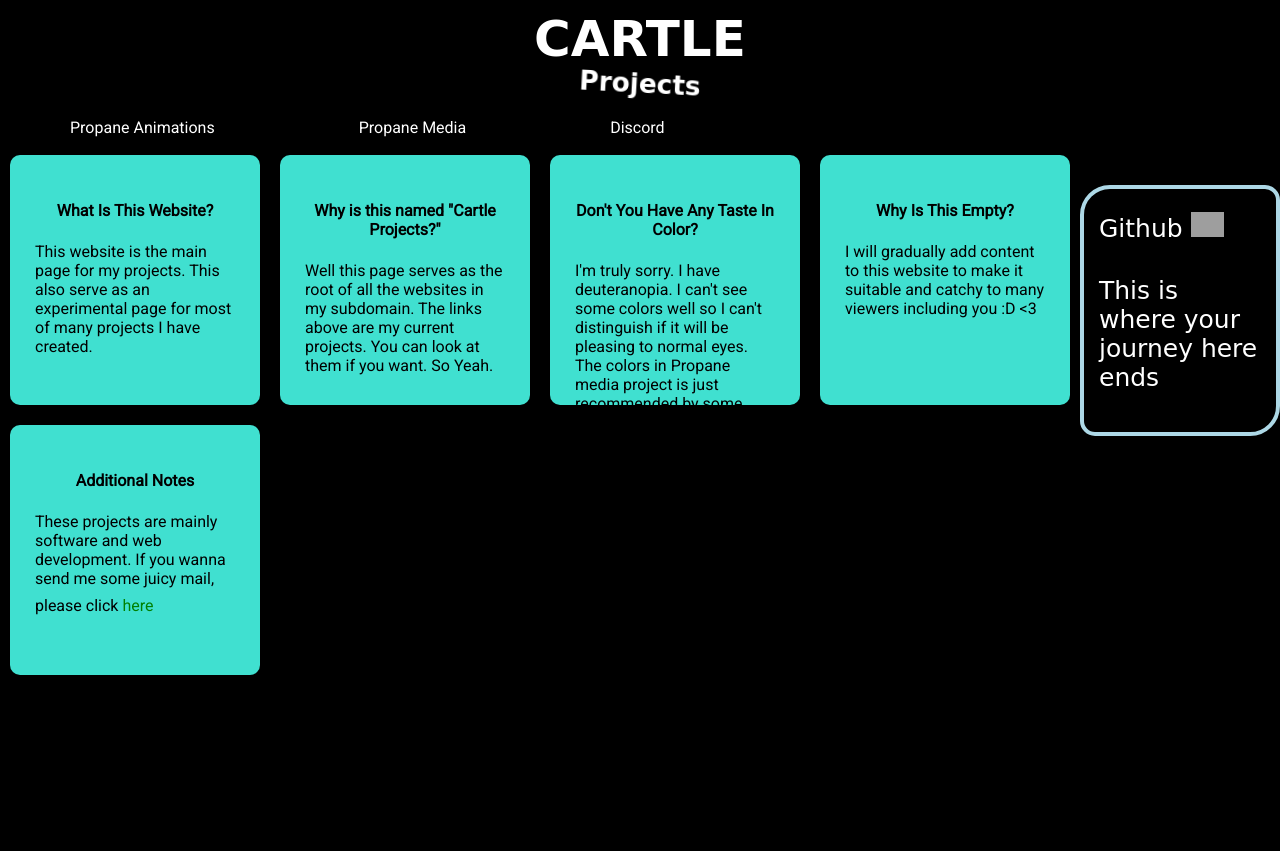
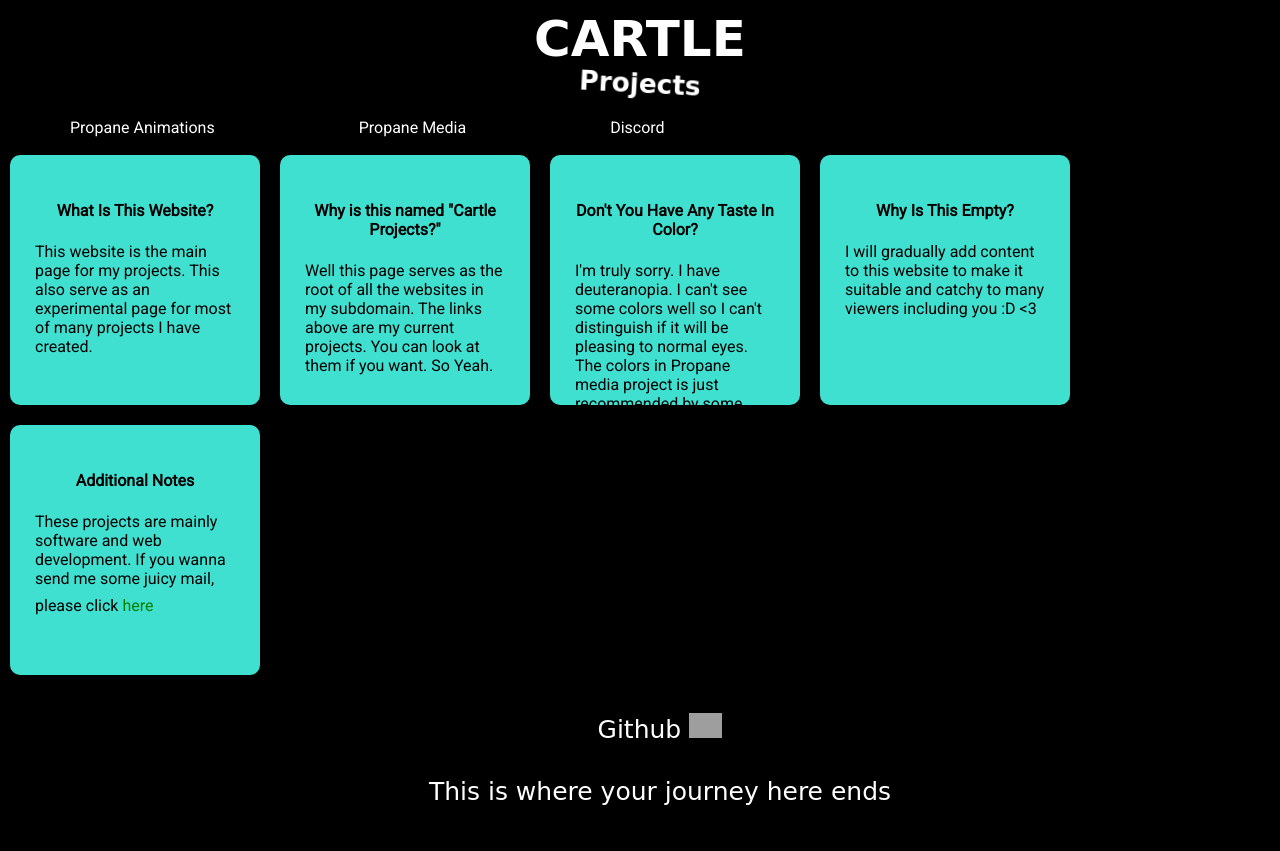
Before and after one commit to dhdomalaon/subwebproj, a plain HTML site: page index.html in a window 1280 px wide. Shown: the top 851 px of the page. Before the commit the page ends 800 px from the top, so only its background shows below. Drawn offline with nearby package versions, Linux system fonts and the light colour scheme; grey boxes are pictures that could not be loaded; a script that the page names is missing; a web font is replaced by a local one.

Commit message:
Update 1.5

```diff
--- a/assets/stylesheet.css
+++ b/assets/stylesheet.css
@@ -4,6 +4,21 @@ body {
     font-family: 'Roboto', sans-serif;
     padding: 0px;
     margin: 0px;
+}
+
+footer {
+    display: inline-block;
+    position: static;
+    bottom: 0px;
+    left: 0px;
+    right: 0px;
+    padding: 20px;
+    text-align: center;
+    color: white;
+    background-color: black;
+    font-family: 'Megrim', cursive;
+    font-size: 25px;
+    width: 100%;
 }
 
 h1 {
@@ -84,25 +99,10 @@ li {
     text-decoration: none;
 }
 
-.bottom {
-    font-family: 'Megrim', cursive;
-    border: 4px solid lightblue;
-    border-radius: 30px 15px;
-    font-size: 25px;
-    overflow: hidden;
-    margin: 0px;
-    padding: 15px;
-    bottom: 0px;
-    left: 0px;
-    right: 0px;
-    position: static;
-    background-color: black;
-}
+
 
 .disqus {
     margin: 10px;
     padding: 10px;
-    width: 70%;
-    right: 50px;
-    position: static;
+    position: relative;
 }
--- a/index.html
+++ b/index.html
@@ -7,7 +7,7 @@
     <link rel="stylesheet" href="https://cdnjs.cloudflare.com/ajax/libs/animate.css/4.1.1/animate.min.css"/>
     <link href="https://fonts.googleapis.com/css2?family=Megrim&family=Roboto&display=swap" rel="stylesheet">
     <link rel="stylesheet" href="assets/stylesheet.css">
-    <link rel="icon" href="https://www.cartle.online/assets/images/logo2.svg" type="icon/svg">
+    <link rel="icon" href="https://www.cartle.online/assets/images/logo2.svg" type="image/svg">
     <title>Cartle | Projects</title>
 </head>
 <body>
@@ -58,9 +58,9 @@
         </script>
         <noscript>Please enable JavaScript to view the <a href="https://disqus.com/?ref_noscript">comments powered by Disqus.</a></noscript>
     <script id="dsq-count-scr" src="cartle-online.disqus.com/count.js" async></script>
-    <div class="bottom">
+    <footer>
         <a href="https://github.com">Github <img src="https://github.com/fluidicon.png" height="25px"></a>
         <p>This is where your journey here ends</p>
-    </div>
+    </footer>
 </body>
 </html>
```
